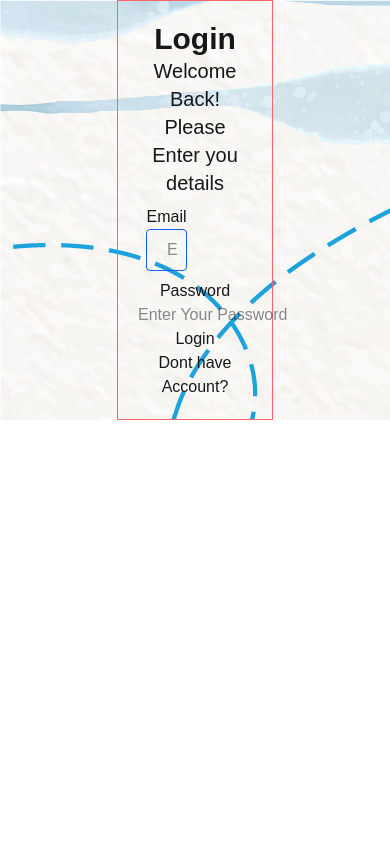
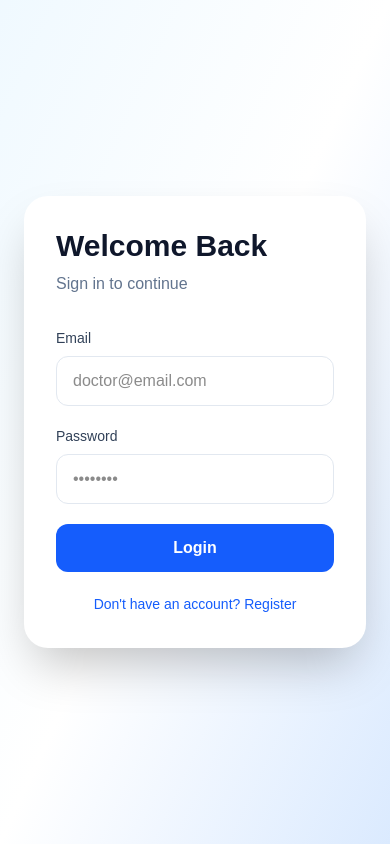
Before and after one commit to jayy-codes07/homeopathy, a Next.js app in the folder frontend/: page /login in a window 390 px wide. Built offline with nearby package versions, Linux system fonts and the light colour scheme.

Commit message:
add proper styles and structure

```diff
--- a/frontend/package.json
+++ b/frontend/package.json
@@ -11,6 +11,7 @@
   "dependencies": {
     "axios": "^1.16.1",
     "next": "16.2.6",
+    "nextjs-toast-notify": "^1.61.0",
     "react": "19.2.4",
     "react-dom": "19.2.4"
   },
--- a/frontend/src/app/globals.css
+++ b/frontend/src/app/globals.css
@@ -24,3 +24,31 @@ body {
   color: var(--foreground);
   font-family: Arial, Helvetica, sans-serif;
  }
+
+
+ /* HTML: <div class="loader"></div> */
+.loader {
+  width: 65px;
+  aspect-ratio: 1;
+  --g: radial-gradient(farthest-side,#0000 calc(95% - 3px),#fff calc(100% - 3px) 98%,#0000 101%) no-repeat;
+  background: var(--g), var(--g), var(--g);
+  background-size: 30px 30px;
+  animation: l10 1.5s infinite;
+}
+@keyframes l10 {
+  0% {
+    background-position: 0 0, 0 100%, 100% 100%;
+  }
+  25% {
+    background-position: 100% 0, 0 100%, 100% 100%;
+  }
+  50% {
+    background-position: 100% 0, 0 0, 100% 100%;
+  }
+  75% {
+    background-position: 100% 0, 0 0, 0 100%;
+  }
+  100% {
+    background-position: 100% 100%, 0 0, 0 100%;
+  }
+}
--- a/frontend/src/app/login/page.tsx
+++ b/frontend/src/app/login/page.tsx
@@ -52,84 +52,141 @@ const Page = () => {
   return isLoading ? (
     <Loading />
   ) : (
-    <div className="flex items-center justify-center flex-col bg-[url('/10554240.jpg')]">
-      <div className="w-[40%] flex justify-center flex-col text-center border-1 border-red-400 p-5">
-        <h1 className="text-3xl font-bold ">
-          {isLogin ? "Login" : "Register"}
-        </h1>{" "}
-        <h2 className="text-xl">
-          {isLogin ? "Welcome Back! Please Enter you details" : ""}
+    <div className="min-h-screen bg-gradient-to-br from-sky-50 via-white to-blue-100 flex items-center justify-center p-6">
+      <div className="w-full max-w-6xl overflow-hidden rounded-3xl bg-white shadow-2xl grid md:grid-cols-2">
+        {/* Left Side */}
+        <div className="hidden md:flex flex-col justify-center bg-gradient-to-br from-blue-600 to-cyan-500 p-12 text-white">
+          <h1 className="text-5xl font-bold mb-4">Doctor Portal</h1>
+
+          <p className="text-lg text-blue-100 leading-relaxed">
+            Manage patients, prescriptions and follow-ups from one centralized
+            dashboard.
+          </p>
+
+          <img
+            src="/doctor-illustration.svg"
+            alt="Doctor"
+            className="mt-10 max-w-sm"
+          />
+        </div>
+
+        {/* Right Side */}
+        <div className="flex items-center justify-center p-8 md:p-12">
+          <div className="w-full max-w-md">
+            <h2 className="text-3xl font-bold text-slate-900">
+              {isLogin ? "Welcome Back" : "Create Account"}
             </h2>
-        <form onSubmit={handelSubmit}>
+
+            <p className="mt-2 text-slate-500">
+              {isLogin ? "Sign in to continue" : "Register your doctor account"}
+            </p>
+
+            <form onSubmit={handelSubmit} className="mt-8 space-y-5">
               {!isLogin && (
-            <div className="flex flex-col p-2 w-[50%] self-center ">
-              <label htmlFor="Username">Username</label>
+                <div>
+                  <label className="mb-2 block text-sm font-medium text-slate-700">
+                    Full Name
+                  </label>
+
                   <input
                     type="text"
-                className="border-blue-600 border-1 rounded p-2 pl-5"
-                placeholder="Enter Your Username"
+                    placeholder="John Doe"
                     value={formData.fullname}
-                onChange={(e) => {
-                  setFormData({ ...formData, fullname: e.target.value });
-                }}
+                    onChange={(e) =>
+                      setFormData({
+                        ...formData,
+                        fullname: e.target.value,
+                      })
+                    }
+                    className="w-full rounded-xl border border-slate-200 px-4 py-3 outline-none focus:border-blue-500 focus:ring-4 focus:ring-blue-100"
                   />
                 </div>
               )}
 
-          <div className="flex flex-col p-2 w-[50%] self-center ">
-            <label htmlFor="Email">Email</label>
+              <div>
+                <label className="mb-2 block text-sm font-medium text-slate-700">
+                  Email
+                </label>
+
                 <input
                   type="email"
-              className="border-blue-600 border-1 rounded p-2 pl-5"
-              placeholder="Enter Your Registerd Email"
+                  placeholder="doctor@email.com"
                   value={formData.email}
-              onChange={(e) => {
-                setFormData({ ...formData, email: e.target.value });
-              }}
+                  onChange={(e) =>
+                    setFormData({
+                      ...formData,
+                      email: e.target.value,
+                    })
+                  }
+                  className="w-full rounded-xl border border-slate-200 px-4 py-3 outline-none focus:border-blue-500 focus:ring-4 focus:ring-blue-100"
                 />
               </div>
+
               {!isLogin && (
-            <div className="flex flex-col p-2 w-[50%] self-center ">
-              <label htmlFor="degree">degree</label>
+                <div>
+                  <label className="mb-2 block text-sm font-medium text-slate-700">
+                    Degree
+                  </label>
+
                   <input
                     type="text"
-                className="border-blue-600 border-1 rounded p-2 pl-5"
-                placeholder="Enter Your degree"
+                    placeholder="MBBS, MD..."
                     value={formData.degree}
-                onChange={(e) => {
-                  setFormData({ ...formData, degree: e.target.value });
-                }}
+                    onChange={(e) =>
+                      setFormData({
+                        ...formData,
+                        degree: e.target.value,
+                      })
+                    }
+                    className="w-full rounded-xl border border-slate-200 px-4 py-3 outline-none focus:border-blue-500 focus:ring-4 focus:ring-blue-100"
                   />
                 </div>
               )}
+
               <div>
-            <label htmlFor="Password">Password</label>
+                <label className="mb-2 block text-sm font-medium text-slate-700">
+                  Password
+                </label>
+
                 <input
                   type="password"
-              placeholder="Enter Your Password"
+                  placeholder="••••••••"
                   value={formData.password}
-              onChange={(e) => {
-                setFormData({ ...formData, password: e.target.value });
-              }}
+                  onChange={(e) =>
+                    setFormData({
+                      ...formData,
+                      password: e.target.value,
+                    })
+                  }
+                  className="w-full rounded-xl border border-slate-200 px-4 py-3 outline-none focus:border-blue-500 focus:ring-4 focus:ring-blue-100"
                 />
               </div>
-          <button type="submit">{isLogin ? "Login" : "Regester"}</button>
+
+              {error && (
+                <div className="rounded-xl bg-red-50 p-3 text-sm text-red-600">
+                  {error}
+                </div>
+              )}
+
+              <button
+                type="submit"
+                className="w-full rounded-xl bg-blue-600 py-3 font-semibold text-white transition hover:bg-blue-700"
+              >
+                {isLogin ? "Login" : "Register"}
+              </button>
+
               <button
                 type="button"
-            onClick={() => {
-              setIsLogin((login) => !login);
-            }}
+                onClick={() => setIsLogin(!isLogin)}
+                className="w-full text-sm text-blue-600 hover:text-blue-800"
               >
-            {isLogin ? "Dont have Account?" : "Already have account"}
+                {isLogin
+                  ? "Don't have an account? Register"
+                  : "Already have an account? Login"}
               </button>
             </form>
-        {error && (
-          <p className="text-red-500">
-            {error
-              ? error
-              : "there is problem in connection while sending request"}{" "}
-          </p>
-        )}
+          </div>
+        </div>
       </div>
     </div>
   );
--- a/frontend/src/components/Loading.tsx
+++ b/frontend/src/components/Loading.tsx
@@ -1,7 +1,11 @@
 import React from "react";
 
 const Loading = () => {
-  return <div className="bg-red-500 ">Loading</div>;
+  return (
+    <div className="w-full min-h-screen flex items-center justify-center">
+      <div className="loader"></div>
+    </div>
+  );
 };
 
 export default Loading;
```
Also changed, not shown: frontend/src/app/dashboard/page.tsx (+143 -7 lines), 1 other file (tests, documents, lock files or other folders). Lines whose indentation alone changed are shown as unchanged.
